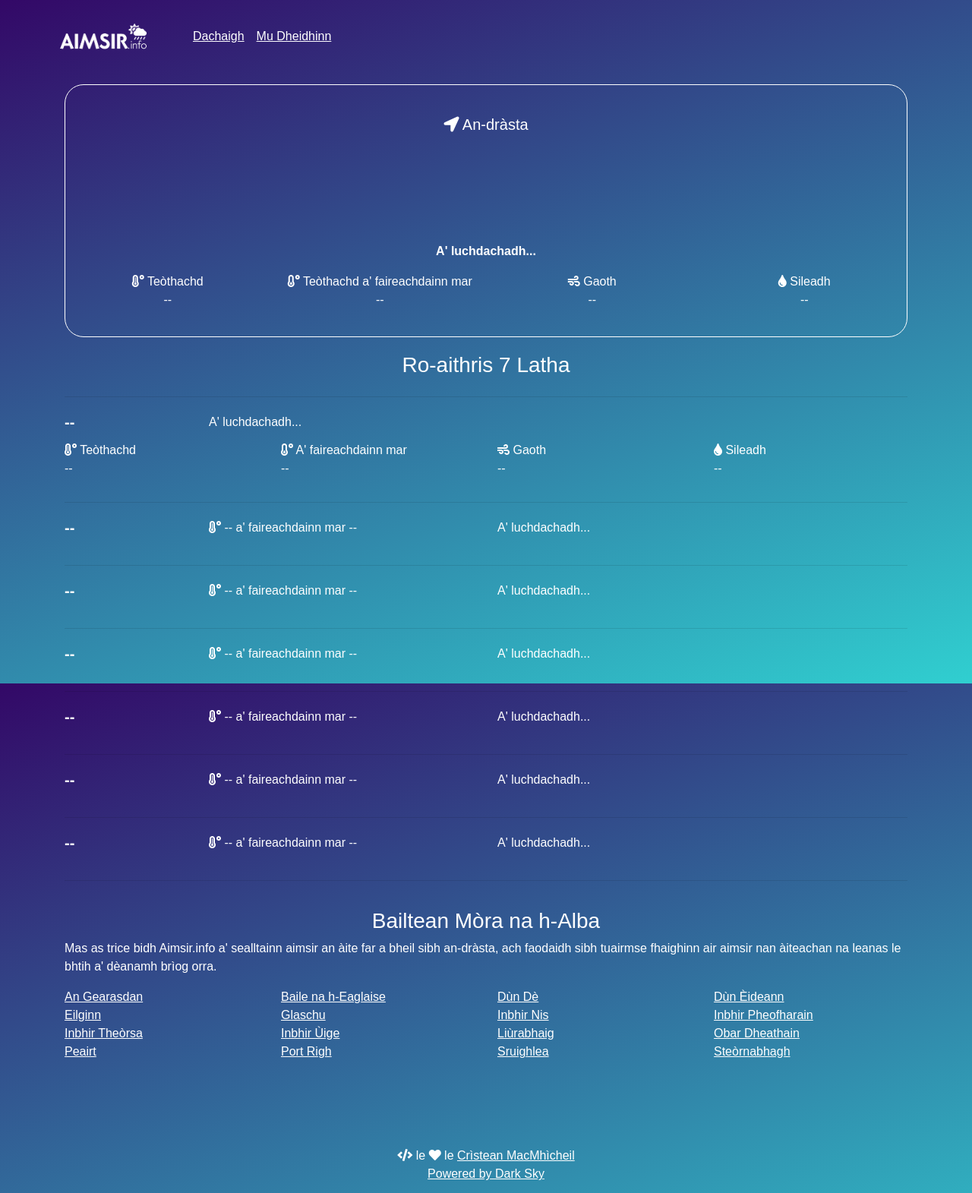
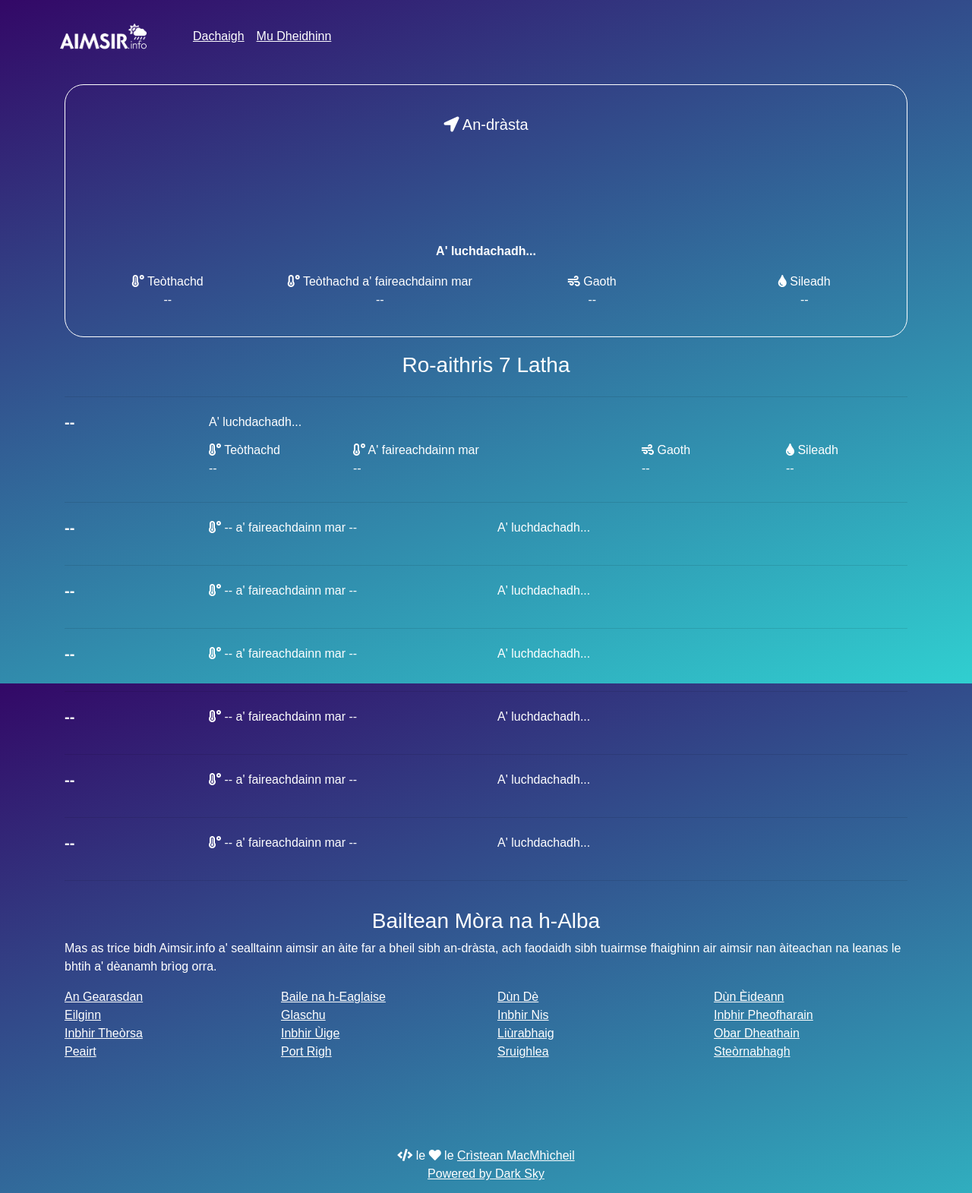
Before and after one commit to angeidheal/aimsir, a Jekyll site: the page built from index.html, in a window 1280 px wide. Shown: the whole page at 76% size. Built offline with Jekyll 4.4.1, drawn with Linux system fonts in a browser that asks for light colours; nearby versions of some CDN libraries; a script that is not in the unit is left out.

Commit message:
Update index.html

```diff
--- a/index.html
+++ b/index.html
@@ -50,16 +50,16 @@
       </div>
 
       <div class="row">
-        <div class="col-md-3">
+        <div class="col-md-2 offset-md-2">
           <p class="daily-forecast"><strong><i class="fas fa-temperature-high"></i></strong> Teòthachd<br/><span class="day-1-temp">--</span>
         </div>
-        <div class="col-md-3">
+        <div class="col-md-4">
           <p class="daily-forecast"><strong><i class="fas fa-temperature-low"></i></strong> A' faireachdainn mar<br/><span class="day-1-app-temp">--</span></p>
         </div>
-        <div class="col-md-3">
+        <div class="col-md-2">
           <p class="daily-forecast"><strong><i class="fas fa-wind"></i></strong> Gaoth<br/><span class="day-1-wind">--</span></p>
         </div>
-        <div class="col-md-3">
+        <div class="col-md-2">
           <p class="daily-forecast"><strong><i class="fas fa-tint"></i></strong> Sileadh<br/><span class="day-1-precip">--</span></p>
         </div>
       </div>
```
